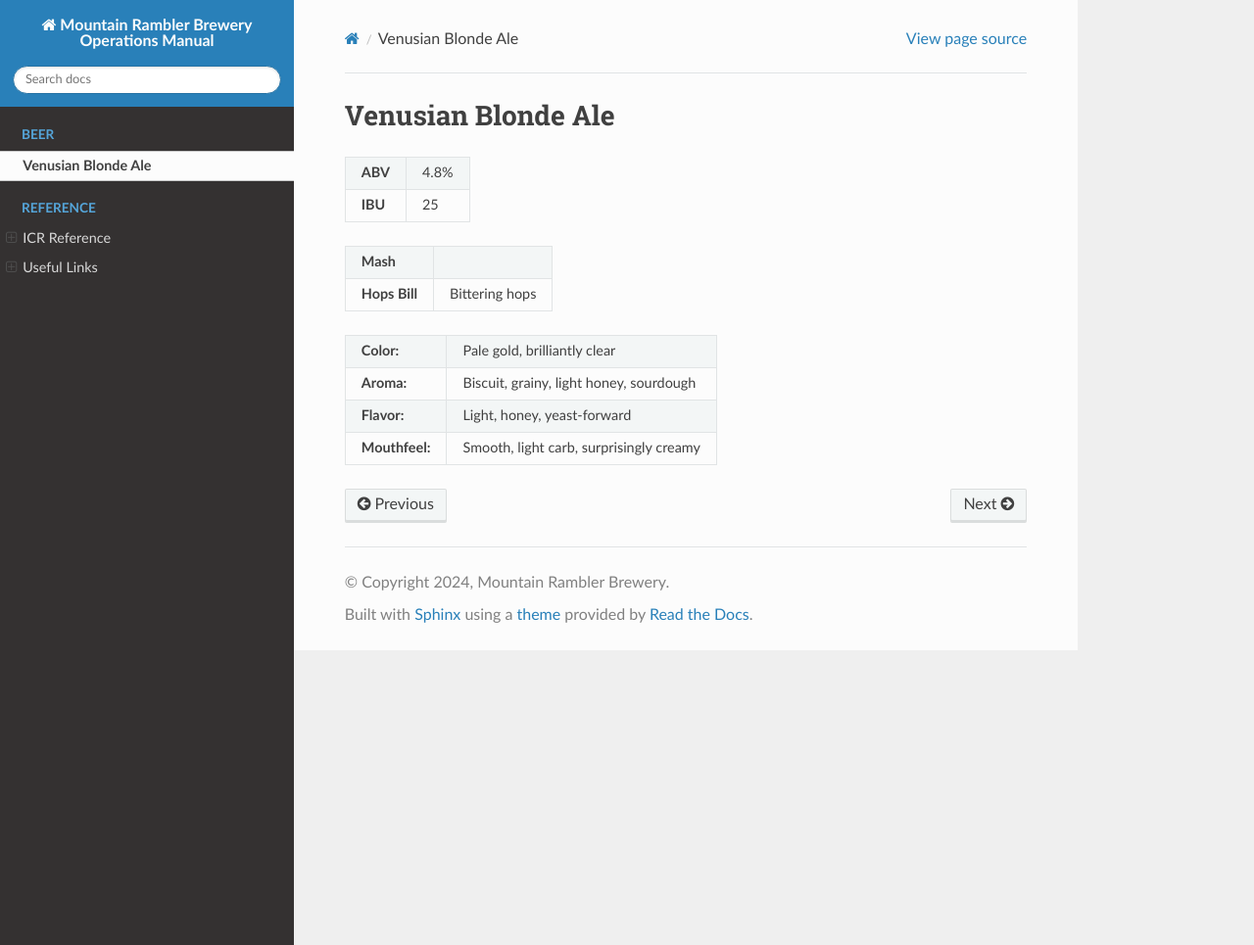
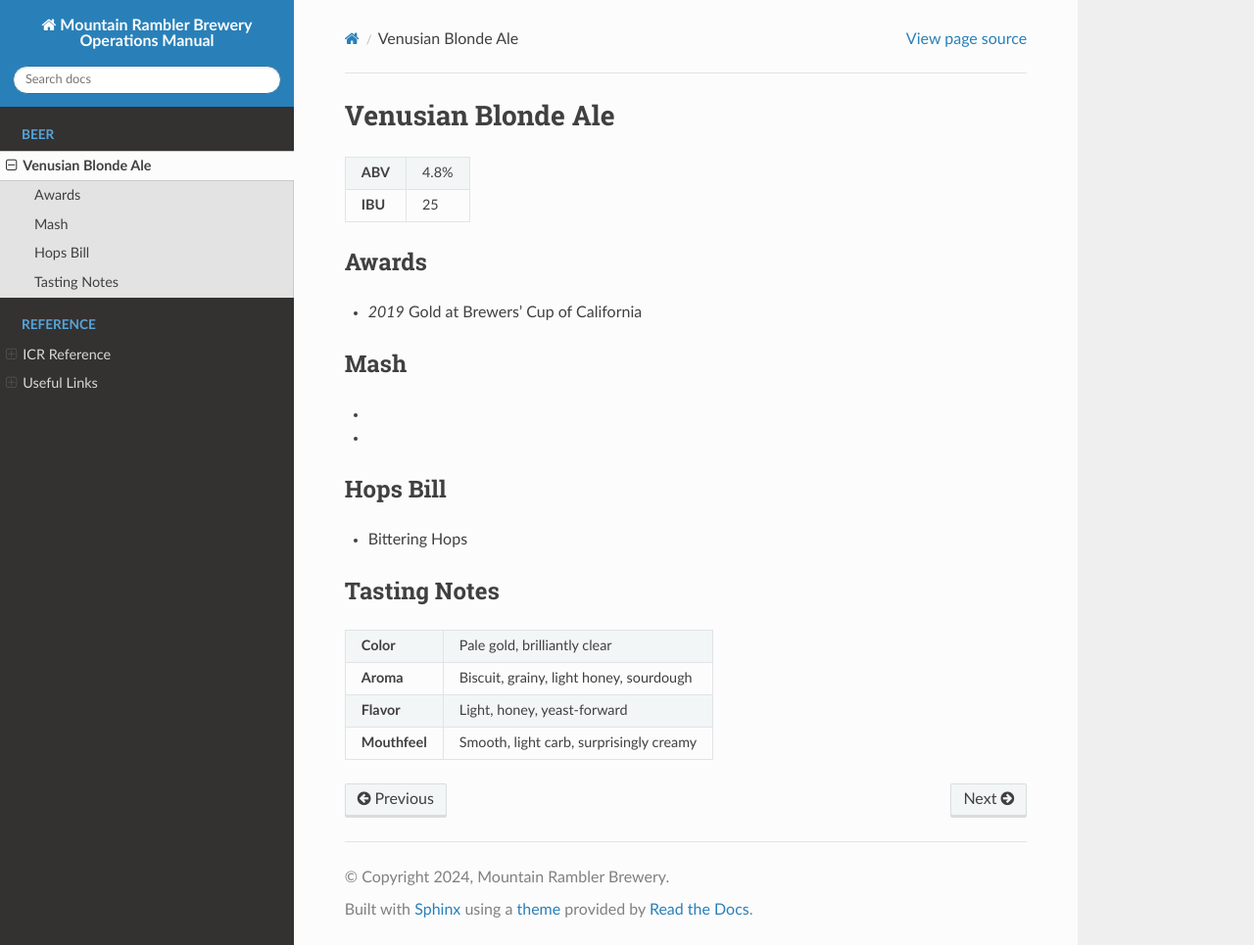
Before and after one commit to zhenry9/mrb-docs, a Sphinx documentation site: the page built from docs/source/menu/beer/venusian-blonde.rst, in a window 1280 px wide and 965 px high. Shown: the whole window at 98% size. Built offline with Sphinx 7.4.7 and the Read the Docs theme 2.0.0, drawn with Linux system fonts in a browser that asks for light colours; pages that are not in the unit, such as notebooks, are missing from menus.

Commit message:
rework beer page

```diff
--- a/docs/source/menu/beer/venusian-blonde.rst
+++ b/docs/source/menu/beer/venusian-blonde.rst
@@ -8,18 +8,27 @@ Venusian Blonde Ale
 | **IBU** |  25  |
 +---------+------+
 
-+---------------+------------------+
-|   **Mash**    |                  |
-+---------------+------------------+
-| **Hops Bill** |  Bittering hops  |
-+---------------+------------------+
+Awards
+~~~~~~
+- *2019* Gold at Brewers' Cup of California
 
-+----------------+---------------------------------------------------+
-|   **Color:**   | Pale gold, brilliantly clear                      |
-+----------------+---------------------------------------------------+
-|   **Aroma:**   | Biscuit, grainy, light honey, sourdough           |
-+----------------+---------------------------------------------------+
-|   **Flavor:**  | Light, honey, yeast-forward                       |
-+----------------+---------------------------------------------------+
-| **Mouthfeel:** | Smooth, light carb, surprisingly creamy           |
-+----------------+---------------------------------------------------+
+Mash
+~~~~~
+-
+-
+
+Hops Bill
+~~~~~~~~~
+- Bittering Hops
+
+Tasting Notes
+~~~~~~~~~~~~~
++---------------+---------------------------------------------------+
+|   **Color**   | Pale gold, brilliantly clear                      |
++---------------+---------------------------------------------------+
+|   **Aroma**   | Biscuit, grainy, light honey, sourdough           |
++---------------+---------------------------------------------------+
+|   **Flavor**  | Light, honey, yeast-forward                       |
++---------------+---------------------------------------------------+
+| **Mouthfeel** | Smooth, light carb, surprisingly creamy           |
++---------------+---------------------------------------------------+
```
